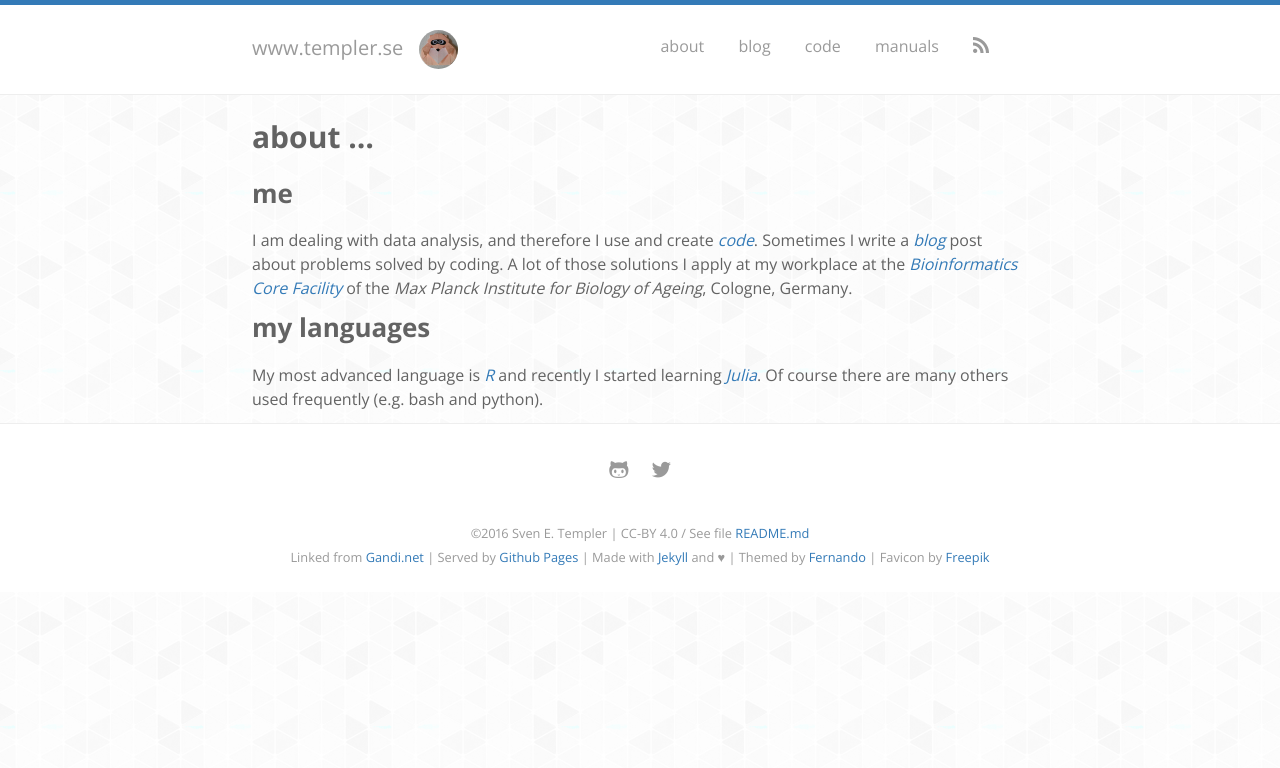
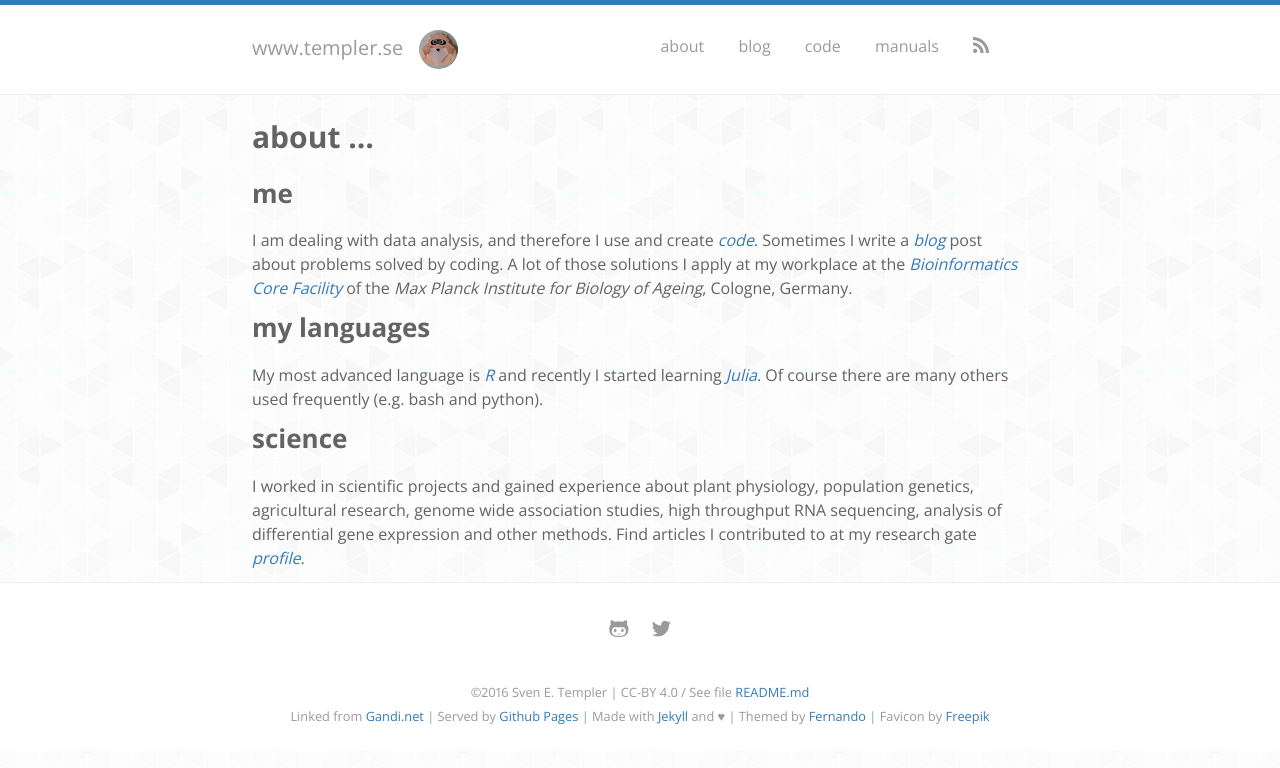
Before and after one commit to pmdbio/setempler.github.io, a Jekyll site: the page built from about/index.md, in a window 1280 px wide. Shown: the top 768 px of the page. Built offline with Jekyll 4.4.1, drawn with Linux system fonts in a browser that asks for light colours; nearby versions of some CDN libraries; some web fonts are replaced.

Commit message:
more about me

```diff
--- a/_config.yml
+++ b/_config.yml
@@ -41,8 +41,8 @@ baseurl: ""
 repo: http://github.com/setempler/setempler.github.io
 author:
   name: Sven E. Templer
-  job: Data Scientist
-  bio: "Loving statistics, genomes and strawberries."
+  job: Data Analyst
+  bio: "Loving statistics, genomes and raspberries."
   thumb: /images/avatar.png
   email: sven.templer@gmail.com
   url: http://www.templer.se
--- a/about/index.md
+++ b/about/index.md
@@ -9,15 +9,24 @@ layout: default
 I am dealing with data analysis, and therefore I use and create *[code](/code)*.
 Sometimes I write a *[blog](/blog)* post about problems solved by coding.
 A lot of those solutions I apply at my workplace at the
-*[Bioinformatics Core Facility][agebit]{:target="_blank"}* of the *Max Planck Institute
-for Biology of Ageing*, Cologne, Germany.
+*[Bioinformatics Core Facility][agebit]{:target="_blank"}* of the
+*Max Planck Institute for Biology of Ageing*, Cologne, Germany.
 
 ## my languages
 
-My most advanced language is *[R][r]{:target="_blank"}* and recently I started learning
-*[Julia][jl]{:target="_blank"}*.
+My most advanced language is *[R][r]{:target="_blank"}* and recently I started
+learning *[Julia][jl]{:target="_blank"}*.
 Of course there are many others used frequently (e.g. bash and python).
+
+## science
+
+I worked in scientific projects and gained experience about plant physiology,
+population genetics, agricultural research, genome wide association studies,
+high throughput RNA sequencing, analysis of differential gene expression and
+other methods. Find articles I contributed to at my research gate
+*[profile][rgate]*.
 
 [agebit]: https://mpg-age-bioinformatics.github.io
 [jl]: http://julialang.org
 [r]: https://www.r-project.org
+[rgate]: https://www.researchgate.net/profile/Sven_Templer/publications
```
